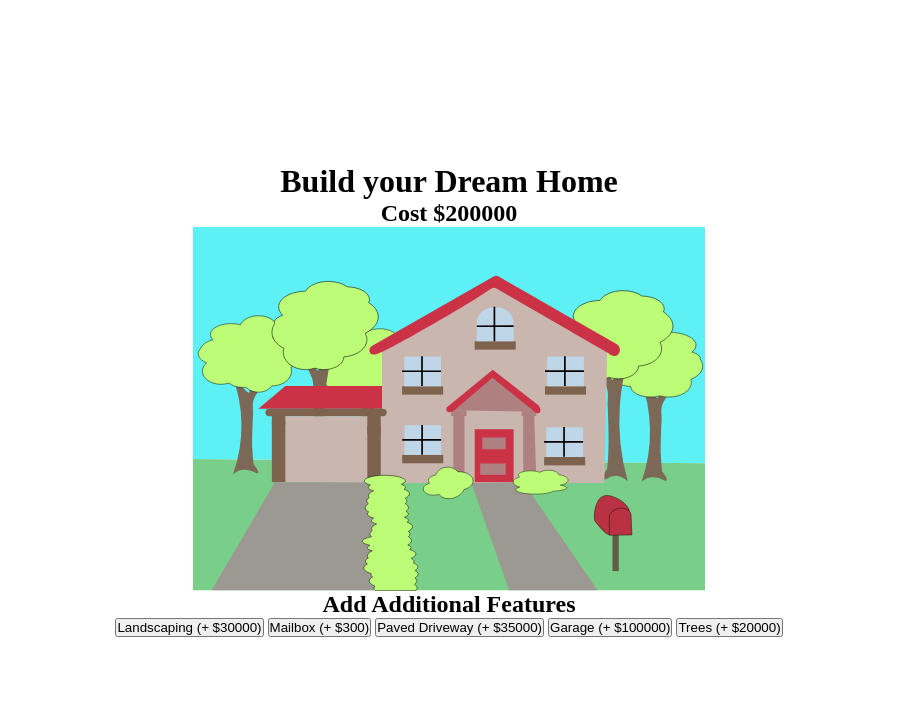
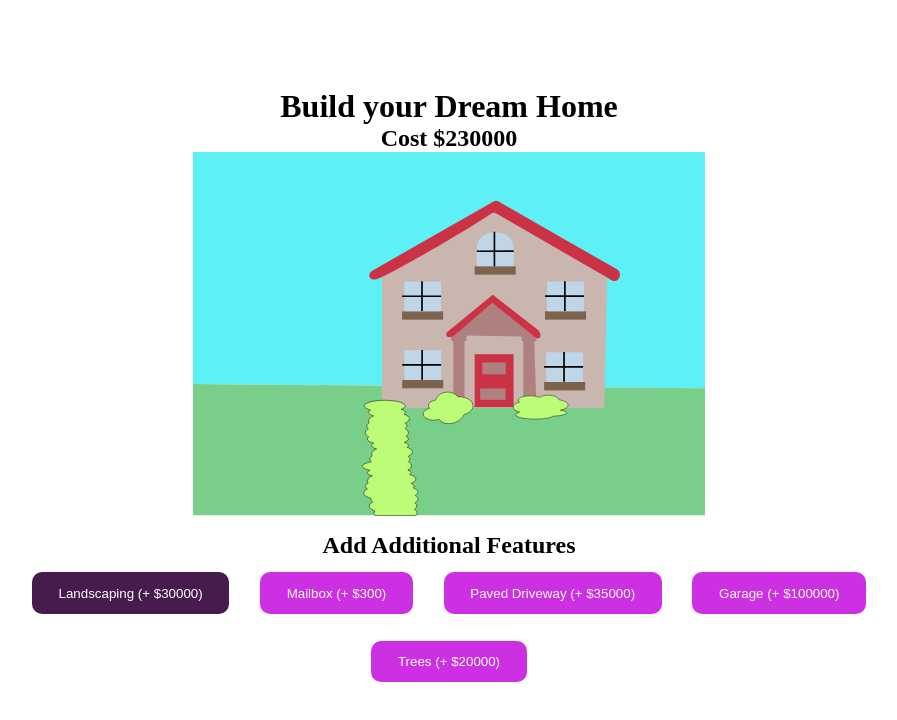
Before and after one commit to zacharyramsumair/build-a-house-svg, a plain HTML site: page index.html in a window 1280 px wide. Both pictures are taken after a click on the button "Landscaping (+ $30000)". Shown: the whole page, without its empty margins (191-1088 px from the left). Drawn offline with nearby package versions, Linux system fonts and the light colour scheme.

Commit message:
price and svg layouts change when buttons clicked

```diff
--- a/index.html
+++ b/index.html
@@ -10,7 +10,7 @@
 	<body>
 		<main class="container">
 			<h1>Build your Dream Home</h1>
-			<h2>Cost $200000</h2>
+			<h2 class="price">Cost $200000</h2>
 			<svg
 				id="completeHouse"
 				xmlns="http://www.w3.org/2000/svg"
@@ -418,12 +418,12 @@
 				</g>
 			</svg>
 			<section class="addons">
-                <h2>Add Additional Features</h2>
-				<button class="landscaping">Landscaping (+ $30000)</button>
-				<button class="mailbox">Mailbox (+ $300)</button>
-				<button class="road">Paved Driveway (+ $35000)</button>
-				<button class="garage">Garage (+ $100000)</button>
-				<button class="trees">Trees (+ $20000)</button>
+				<h2>Add Additional Features</h2>
+				<button class="feature landscaping ">Landscaping (+ $30000)</button>
+				<button class="feature mailbox">Mailbox (+ $300)</button>
+				<button class="feature road">Paved Driveway (+ $35000)</button>
+				<button class="feature garage">Garage (+ $100000)</button>
+				<button class="feature trees">Trees (+ $20000)</button>
 			</section>
 		</main>
 
--- a/javascript.js
+++ b/javascript.js
@@ -1 +1,89 @@
-let cost  = 200000
+let cost = 200000;
+
+let completeHouse = document.getElementById("completeHouse");
+let landscapingSvg = document.getElementById("landscaping");
+let mailboxSvg = document.getElementById("mailbox");
+let roadSvg = document.getElementById("road");
+let garageSvg = document.getElementById("garage");
+let treesSvg = document.getElementById("trees");
+
+let landscapingButton = document.querySelector(".landscaping");
+let mailboxButton = document.querySelector(".mailbox");
+let roadButton = document.querySelector(".road");
+let garageButton = document.querySelector(".garage");
+let treesButton = document.querySelector(".trees");
+let price = document.querySelector(".price");
+
+const updateCost = () => {
+	cost = 200000;
+
+	if (completeHouse.classList.contains("addLandscaping")) {
+        cost += 30000;
+
+		landscapingSvg.style.display = "block";
+	} else {
+		landscapingSvg.style.display = "none";
+	}
+
+	if (completeHouse.classList.contains("addMailbox")) {
+		mailboxSvg.style.display = "block";
+		cost += 300;
+	} else {
+		mailboxSvg.style.display = "none";
+	}
+
+	if (completeHouse.classList.contains("addRoad")) {
+		roadSvg.style.display = "block";
+
+		cost += 35000;
+	} else {
+		roadSvg.style.display = "none";
+	}
+
+	if (completeHouse.classList.contains("addGarage")) {
+		garageSvg.style.display = "block";
+
+		cost += 100000;
+	} else {
+		garageSvg.style.display = "none";
+	}
+
+	if (completeHouse.classList.contains("addTrees")) {
+		treesSvg.style.display = "block";
+
+		cost += 20000;
+	} else {
+		treesSvg.style.display = "none";
+	}
+
+	price.textContent = `Cost $${cost}`;
+};
+
+landscapingButton.addEventListener("click", () => {
+	landscapingButton.classList.toggle("selected");
+	completeHouse.classList.toggle("addLandscaping");
+	updateCost();
+});
+mailboxButton.addEventListener("click", () => {
+	mailboxButton.classList.toggle("selected");
+
+	completeHouse.classList.toggle("addMailbox");
+	updateCost();
+});
+roadButton.addEventListener("click", () => {
+	roadButton.classList.toggle("selected");
+
+	completeHouse.classList.toggle("addRoad");
+	updateCost();
+});
+garageButton.addEventListener("click", () => {
+	garageButton.classList.toggle("selected");
+
+	completeHouse.classList.toggle("addGarage");
+	updateCost();
+});
+treesButton.addEventListener("click", () => {
+	treesButton.classList.toggle("selected");
+	completeHouse.classList.toggle("addTrees");
+	updateCost();
+});
--- a/style.css
+++ b/style.css
@@ -21,3 +21,34 @@ body{
 #completeHouse{
     width: 40%;
 }
+
+.addons{
+    width: 80%;
+    margin: 1em;
+}
+.feature{
+    margin: 1em;
+padding: 1em 2em;
+border-radius: 10px;
+background-color: #cd2fe2;
+border: none;
+color: #fff;
+}
+
+.feature:hover{
+    background-color: #e04ff3;
+    ;
+
+}
+.selected{
+    background-color: #481b4e;
+}
+
+.selected:hover{
+    background-color: #5b3860;
+}
+
+
+#landscaping , #trees, #road, #garage, #mailbox{
+    display: none;
+}
```
